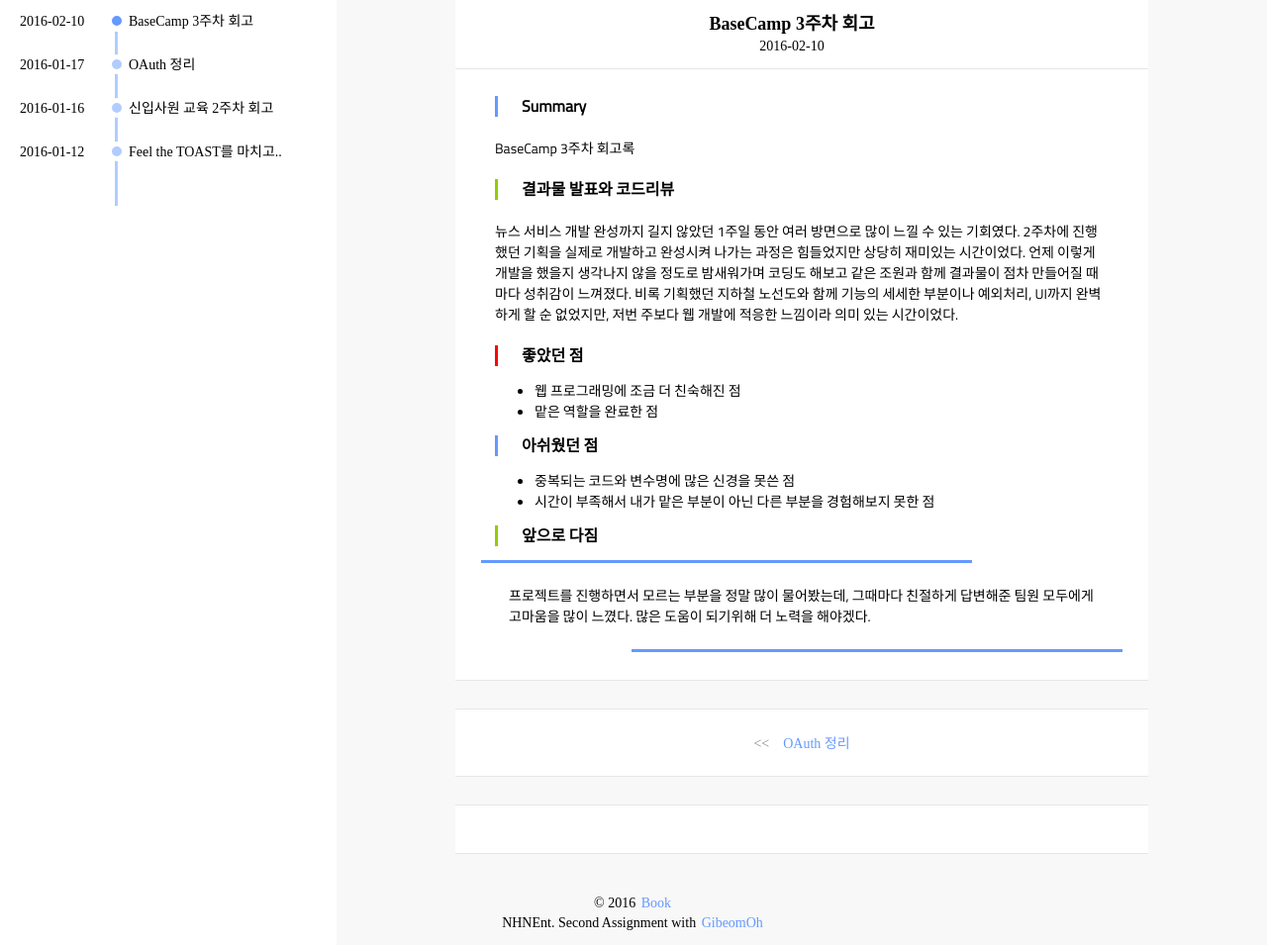
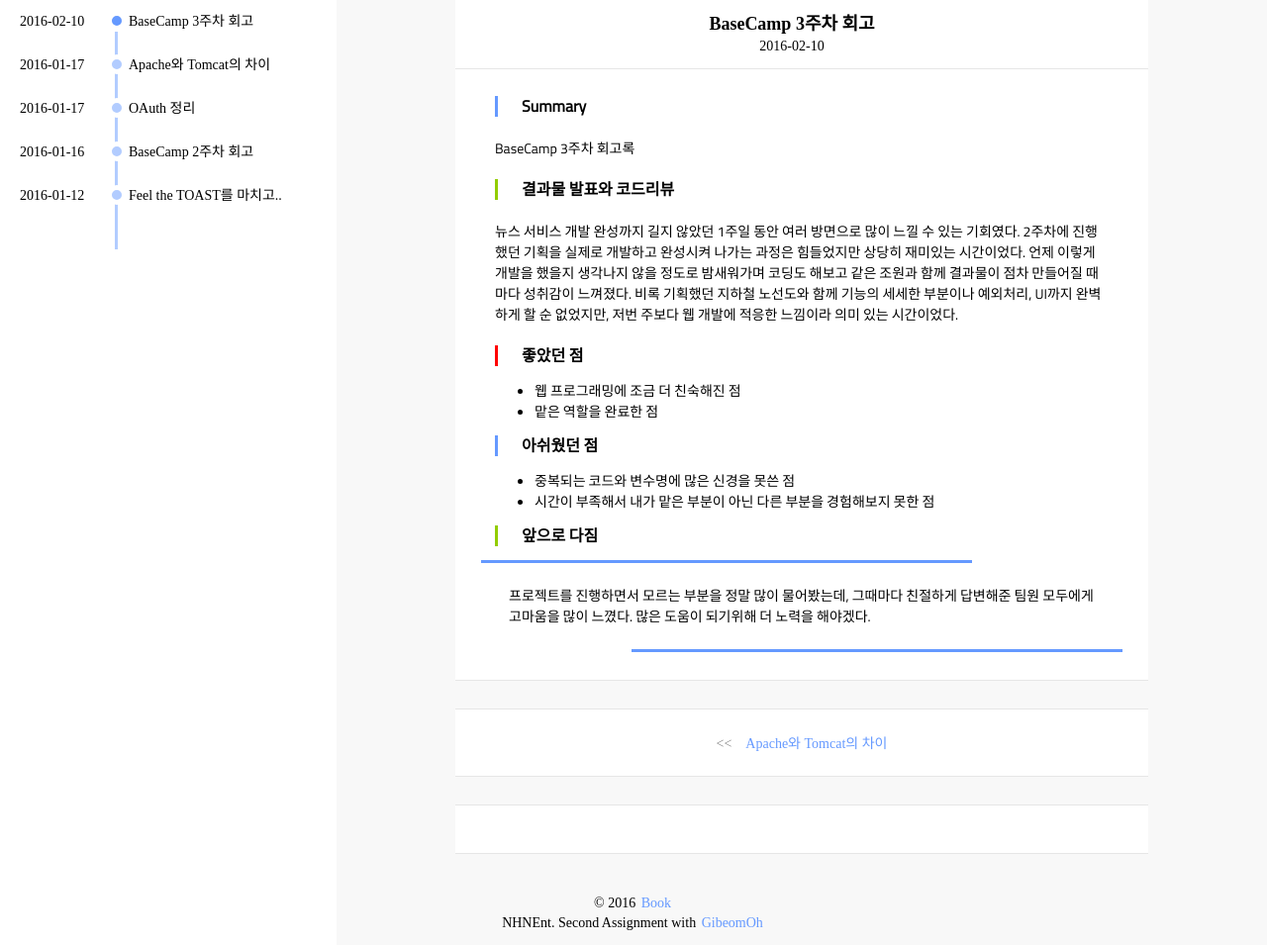
Before and after one commit to GibeomOh/GibeomOh.github.io, a Jekyll site: the page built from _posts/2016-02-10-rookie-third-weeks.md, in a window 1280 px wide and 955 px high. Shown: the whole window at 99% size. Built offline with Jekyll 4.4.1, drawn with Linux system fonts in a browser that asks for light colours; part of the change alters nothing that is shown.

Commit message:
Apache and Tomcat

```diff
--- a/_posts/2016-01-16-rookie-second-weeks.md
+++ b/_posts/2016-01-16-rookie-second-weeks.md
@@ -1,6 +1,6 @@
 ---
 layout: post
-title: 신입사원 교육 2주차 회고
+title: BaseCamp 2주차 회고
 date: 2016-01-16
 tags: rookie
 category: thinking
--- /dev/null
+++ b/_posts/2016-02-10-Apache-and-Tomcat.md
@@ -0,0 +1,47 @@
+---
+layout: post
+title: Apache와 Tomcat의 차이
+date: 2016-01-17
+tags: Apache Tomcat
+category: study
+---
+
+Summary
+---
+Apache와 Tomcat의 차이점을 알아본다.
+
+Apache란?
+---
+Apache Tomcat을 하나의 프로그램이라고 알고 있었지만,
+통상적으로 Tomcat 하나의 프로그램을 말한다.
+먼저, Apache는 HTTP 웹 서버를 말한다.
+프로토콜을 이해하고 클라이언트와의 통신을 담당하며
+웹 서버로 들어온 요청을 웹어플리케이션 서버로 넘겨주는 역할을 한다.
+
+Tomcat이란?
+---
+Tomcat은 아파치 톰캣(Apache Tomcat)으로 불리며
+서블릿 컨테이너만 있는 웹 애플리케이션 서버를 말한다.
+즉 톰캣은 웹 서버(Apache)와 연동하여 자바 서버 페이지(JSP)와
+자바 서블릿이 실행할 수 있는 환경을 제공한다.
+
+그럼 Apache와 Tomcat의 차이점은?
+---
+Apache는 웹 서버로 정적인 데이터를 처리하고
+Tomcat은 웹 애플리케이션 서버로 동적인 데이터를 처리하는 서버이다.
+즉, 이미지나 단순 HTML파일과 같은 리소스를 제공하는 서버는 웹 서버를
+통하면 WAS를 이용하는 것보다 안정적이다.
+하지만, DB와 연결되에 데이터를 주고 받고나 프로그램으로 데이터 조작이 필요한 경우에는
+Tomcat과 같은 웹 애플리케이션 서버를 활용해야 한다.
+따라서, 성능향상을 위해선 Apache와 Tomcat을 설치해서 웹 서버의 역할과 WAS의 역할을
+분리한다.
+* Tomcat 5.5부터 Httpd의 native 모듈을 사용하기 때문에 동적인 모듈 뿐만 아니라
+ 정적 페이지 또한 처리가 가능하다고 한다. 그래서 성능상의 차이가 없다고 한다.
+
+
+출처
+---
+[위키백과: 아파치 HTTP 서버](https://ko.wikipedia.org/wiki/%EC%95%84%ED%8C%8C%EC%B9%98_HTTP_%EC%84%9C%EB%B2%84)<br>
+[OKKY: apache와 tomcat의 정확한 차이](http://okky.kr/article/196722)<br>
+[위키백과: 아파치 톰캣](https://ko.wikipedia.org/wiki/%EC%95%84%ED%8C%8C%EC%B9%98_%ED%86%B0%EC%BA%A3)<br>
+[Apache와 Tomcat의 역할](http://storyjava.tistory.com/96)<br>
```
